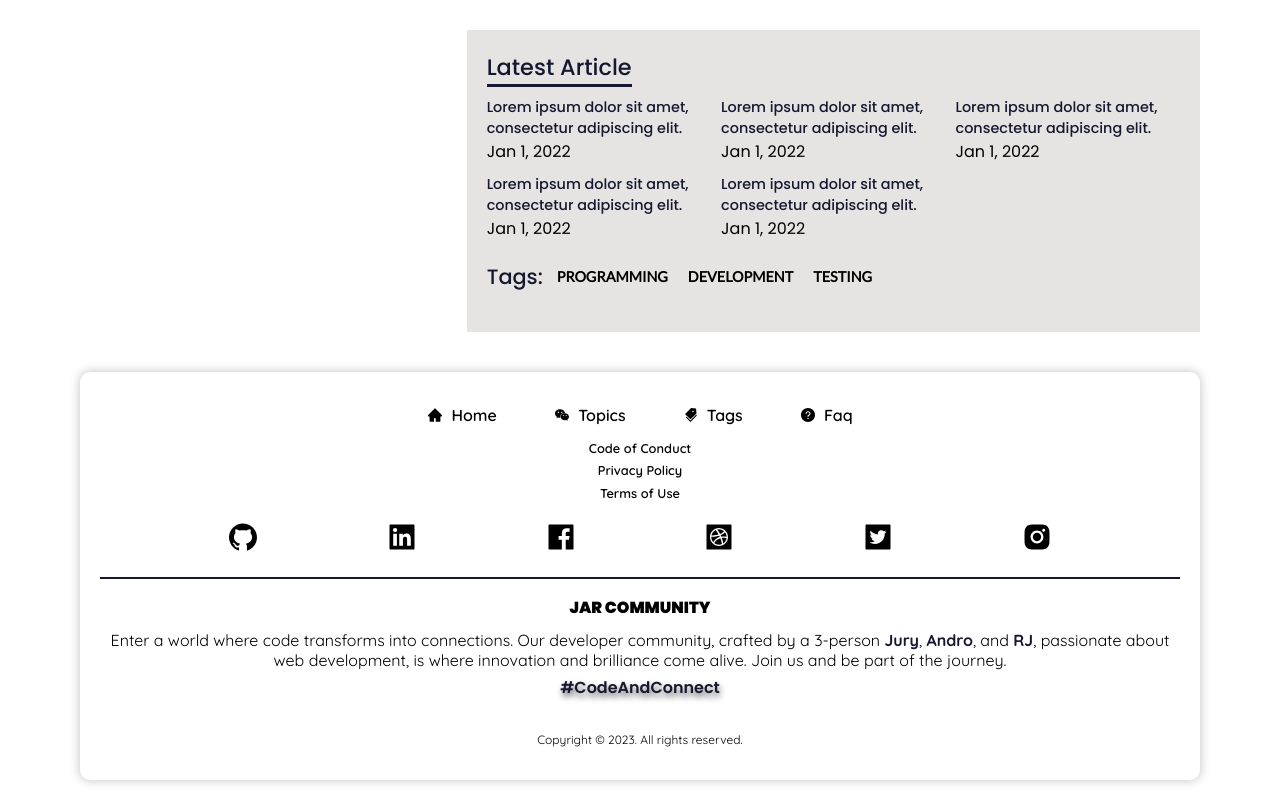
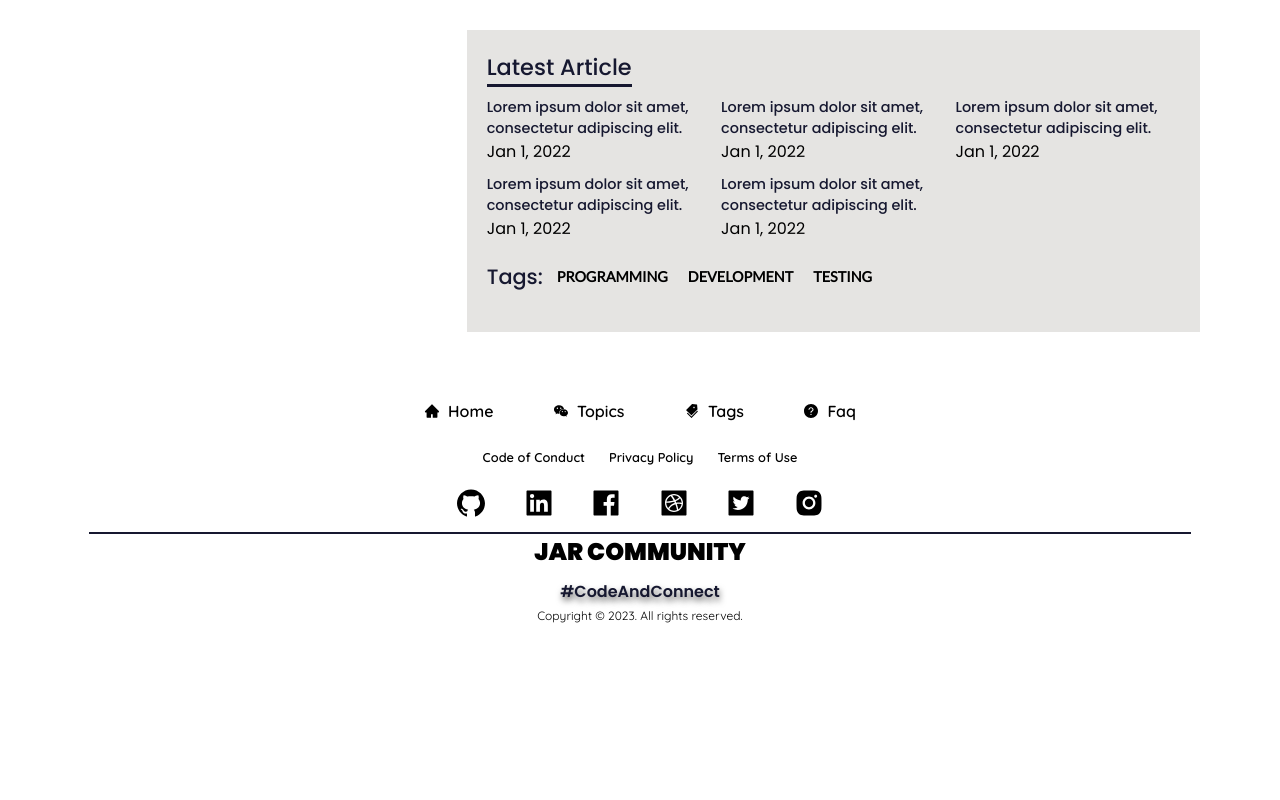
Before and after one commit to coreinspect/JAR, a React (Create React App) app: page /blog/i in a window 1280 px wide. Shown: the part 1566-2366 px from the top of the page. After the commit the page ends 2203 px from the top, so only its background shows below. Built offline with nearby package versions, Linux system fonts and the light colour scheme.

Commit message:
Update Files

```diff
--- a/src/components/comments/comment.css
+++ b/src/components/comments/comment.css
@@ -21,4 +21,5 @@
   background: var(--primary-color);
   color: var(--secondary-color);
   border-radius: 20px;
+  cursor: pointer;
 }
--- a/src/components/components.css
+++ b/src/components/components.css
@@ -188,12 +188,13 @@ nav {
 
 /* Sidebar Left CSS */
 .sidebarLeft {
+  position: relative;
   border: 1px solid transparent;
   border-radius: 10px;
   box-shadow: 0px 0px 10px 1px rgba(0, 0, 0, 0.21);
   width: 100%;
   height: auto;
-  padding: 2rem 1.2rem;
+  padding: 2rem 1.2rem 0.2rem 1.2rem;
   font-family: 'Quicksand', sans-serif;
 }
 
@@ -235,7 +236,7 @@ hr {
 /* Social Media Icons */
 
 .socmed ul {
-  margin: 1rem 0;
+  padding: 1rem 0;
   position: relative;
   display: flex;
   justify-content: space-evenly;
@@ -274,7 +275,7 @@ hr {
 }
 
 .copy {
-  margin: 2rem 0 0 0 !important;
+  margin: 2rem 0 0 0;
   font-size: 12px;
 }
 
--- a/src/pages/articleDetail/articledetail.css
+++ b/src/pages/articleDetail/articledetail.css
@@ -11,6 +11,9 @@
   grid-area: sidebar-left;
   width: 80%;
   justify-self: end;
+  top: 5%;
+  height: max-content;
+  position: sticky;
 }
 
 .article-sidebar-right {
@@ -113,9 +116,13 @@
   }
 
   .article-sidebar-left {
+    position: relative;
     grid-area: sidebar-left;
     width: 100%;
     justify-self: unset;
+    display: flex;
+    flex-direction: column;
+    margin-bottom: 0;
   }
 
   .article-detail-page {
@@ -136,8 +143,15 @@
 
   .sidebarRight {
     margin-right: 0;
+    max-height: 100%;
   }
-  .navItems {
+
+  .article-sidebar-left .sidebarLeft {
+    padding: 1rem 0.5rem 0 0.5rem;
+    max-height: 100%;
+    box-shadow: none;
+  }
+  .article-sidebar-left .navItems {
     width: 50%;
     display: flex;
     justify-content: space-evenly;
@@ -148,13 +162,47 @@
     font-size: 1rem;
   }
 
-  .links ul li {
+  .article-sidebar-left .links ul {
+    display: flex;
+    flex-direction: row;
+    justify-content: center;
+    gap: 1.5rem;
+    margin: var(--p-font-0-8);
+  }
+
+  .article-sidebar-left .links ul li {
     text-align: center;
     font-size: 0.8rem;
   }
 
+  .article-sidebar-left .socmed {
+    width: 40%;
+    margin: 0 auto;
+    padding: 0;
+  }
+
+  .article-sidebar-left .desc {
+    display: none;
+  }
+
+  .article-sidebar-left .socmed ul {
+    padding: 0.3rem 0;
+  }
+
+  .article-sidebar-left .copyright h2 {
+    font-size: var(--p-font-1-5);
+  }
+
+  hr {
+    margin: 0;
+  }
+
   .suggested-latest-post {
     grid-template-columns: repeat(auto-fill, minmax(200px, 1fr));
+  }
+
+  .copy {
+    margin: 0;
   }
 }
 
@@ -224,7 +272,11 @@
     justify-content: space-evenly;
     margin: 0 auto;
   }
-
+  .article-sidebar-left .socmed {
+    width: 100%;
+    margin: 0 auto;
+    padding: 0;
+  }
   .navItems li {
     font-size: 0.9rem;
   }
@@ -241,6 +293,12 @@
     width: 90%;
   }
 
+  .article-sidebar-left .socmed ul {
+    width: 40%;
+    margin: 0 auto;
+    padding: 0;
+  }
+
   .article-sidebar-right {
     grid-area: sidebar-right;
     justify-self: center;
```
Lines whose indentation alone changed are shown as unchanged.
